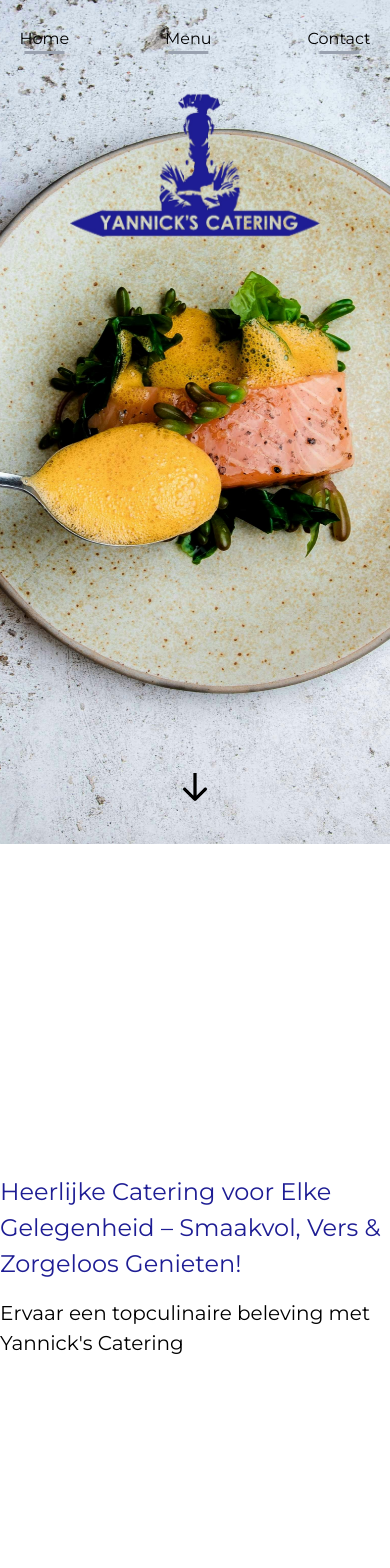
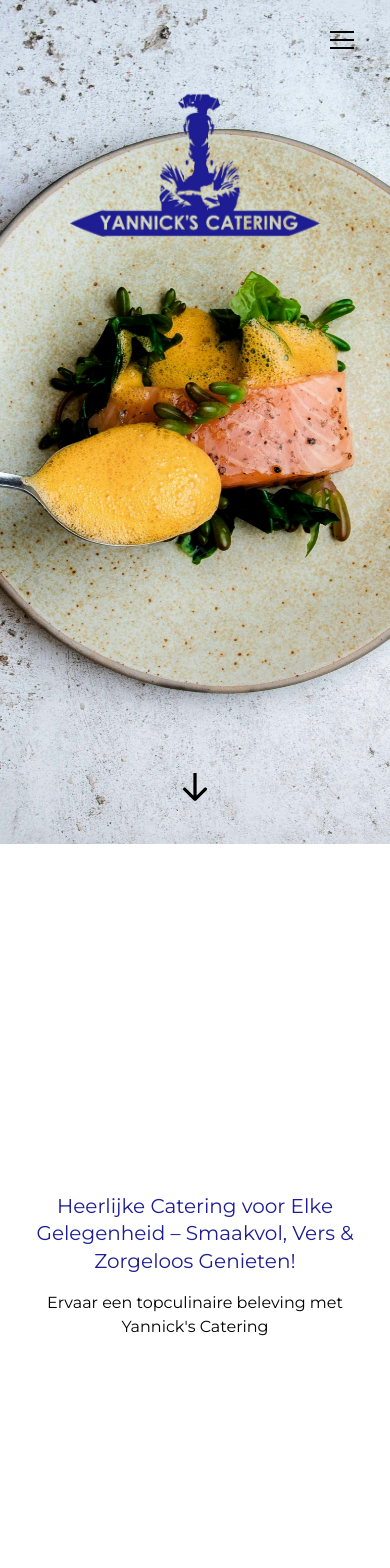
Before and after one commit to imadzaanine/yannickscatering, a Next.js app: page / in a window 390 px wide. Shown: the top 1568 px of the page. Built offline with nearby package versions, Linux system fonts and the light colour scheme.

Commit message:
Fixed the services for small displays

```diff
--- a/app/page.tsx
+++ b/app/page.tsx
@@ -7,13 +7,13 @@ import Services from "@/public/components/layout/Services";
 import OurWork from "@/public/components/layout/OurWork";
 import Offer from "@/public/components/layout/Offer";
 import Footer from "@/public/components/layout/Footer";
-import {useEffect, useState} from "react";
-
+import { MenuProvider } from "@/public/components/contexts/MenuContext";
+import { useEffect, useState } from "react";
 
 export default function Home() {
+  const [loading, setLoading] = useState(true);
+  const [progress, setProgress] = useState(0);
 
-  const[loading, setLoading] = useState(true);
-  const[progress, setProgress] = useState(0);
   useEffect(() => {
     const imageUrls = [
       "/imgi_1_logo.png",
@@ -48,6 +48,7 @@ export default function Home() {
       img.onerror = finish;
     });
   }, []);
+
   if (loading) {
     return (
       <div className="flex h-screen flex-col items-center justify-center bg-white">
@@ -57,19 +58,20 @@ if (loading) {
             style={{ width: `${progress}%` }}
           />
         </div>
-
         <p className="mt-4">{Math.round(progress)}%</p>
       </div>
     );
   }
+
   return (
+    <MenuProvider>
       <div className="relative min-h-screen">
         <div
           className="fixed inset-0 -z-10"
           style={{
             backgroundImage: "url('/imgi_4_salmon.jpg')",
             backgroundSize: "cover",
-          backgroundPosition: "center",
+            backgroundPosition: "center 40%",
           }}
         />
         <div className="relative z-10">
@@ -83,5 +85,6 @@ if (loading) {
           <Footer />
         </div>
       </div>
+    </MenuProvider>
   );
 }
--- /dev/null
+++ b/public/components/contexts/MenuContext.tsx
@@ -0,0 +1,24 @@
+'use client';
+import React, { createContext, useContext, useState } from 'react';
+
+interface MenuContextValue {
+  menuOpen: boolean;
+  setMenuOpen: React.Dispatch<React.SetStateAction<boolean>>;
+}
+
+const MenuContext = createContext<MenuContextValue | undefined>(undefined);
+
+export const MenuProvider: React.FC<{ children: React.ReactNode }> = ({ children }) => {
+  const [menuOpen, setMenuOpen] = useState(false);
+  return (
+    <MenuContext.Provider value={{ menuOpen, setMenuOpen }}>
+      {children}
+    </MenuContext.Provider>
+  );
+};
+
+export const useMenu = () => {
+  const ctx = useContext(MenuContext);
+  if (!ctx) throw new Error('useMenu must be used within MenuProvider');
+  return ctx;
+};
--- a/public/components/layout/HeaderSection.tsx
+++ b/public/components/layout/HeaderSection.tsx
@@ -3,9 +3,11 @@ import React from 'react';
 import { motion, useScroll, useTransform } from 'framer-motion';
 import Logo from '../ui/Logo';
 import Image from 'next/image';
+import { useMenu } from '../contexts/MenuContext';
 
 const HeaderSection: React.FC = () => {
   const { scrollY } = useScroll();
+  const { menuOpen } = useMenu();
   const logoOpacity = useTransform(scrollY, [0, 200], [1, 0]);
   const logoScale = useTransform(scrollY, [0, 200], [1, 0.6]);
   const logoY = useTransform(scrollY, [0, 200], [0, -40]);
@@ -15,7 +17,12 @@ const HeaderSection: React.FC = () => {
   return (
     <div className='flex flex-col items-center min-h-screen justify-between gap-4 pb-10' id='Home'>
       <motion.div style={{ opacity: logoOpacity, scale: logoScale, y: logoY }} className='sticky top-0'>
-        <Logo width={250} height={40} />
+        <motion.div
+          animate={{ opacity: menuOpen ? 0 : 1 }}
+          transition={{ duration: 0.3, ease: 'easeInOut' }}
+        >
+          <Logo width={250} height={40} />
+        </motion.div>
       </motion.div>
 
       <motion.div
--- a/public/components/layout/NavBar.tsx
+++ b/public/components/layout/NavBar.tsx
@@ -1,42 +1,104 @@
 'use client';
-import React from 'react';
-import { motion, useScroll, useTransform } from 'framer-motion';
+import React, { useState } from 'react';
+import { motion, useScroll, useTransform, useMotionValueEvent, useAnimationControls, AnimatePresence } from 'framer-motion';
 import Logo from '../ui/Logo';
+import { useMenu } from '../contexts/MenuContext';
 
 const NavBar: React.FC = () => {
   const { scrollY } = useScroll();
   const opacity = useTransform(scrollY, [150, 250], [0, 1]);
   const scale = useTransform(scrollY, [150, 250], [0.85, 1]);
+  const { menuOpen, setMenuOpen } = useMenu();
+  const [scrolled, setScrolled] = useState(false);
+  const hamburgerControls = useAnimationControls();
+
+  useMotionValueEvent(scrollY, 'change', (latest) => {
+    setScrolled(latest > 250);
+  });
+
+  const links = [
+    { label: 'Home', id: 'Home' },
+    { label: 'Menu', id: 'OurWork' },
+    { label: 'Contact', id: 'Offer' },
+  ];
+
+  const handleNavClick = (id: string) => {
+    document.getElementById(id)?.scrollIntoView({ behavior: 'smooth' });
+    setMenuOpen(false);
+  };
+
+  const handleHamburgerClick = () => {
+    setMenuOpen((prev) => !prev);
+    hamburgerControls.start({
+      scale: [1, 0.8, 1.15, 1],
+      transition: { duration: 0.4, ease: 'easeOut' },
+    });
+  };
+
+  const navBg = menuOpen ? 'rgba(255,255,255,1)' : scrolled ? 'rgba(255,255,255,0.6)' : 'rgba(255,255,255,0)';
+  const showBlur = !menuOpen && scrolled;
 
   return (
-    <nav className="fixed top-0 w-full z-50 flex items-center justify-between px-8 h-20">
-      <motion.div style={{ opacity, scale }}>
+    <motion.nav
+      animate={{ backgroundColor: navBg }}
+      transition={{ duration: 0.2, ease: 'easeOut' }}
+      className={`fixed top-0 w-full z-50 flex items-center justify-between px-8 h-20 md:!bg-transparent md:backdrop-blur-none ${
+        showBlur ? 'backdrop-blur-md' : ''
+      }`}
+    >
+      <motion.div
+        animate={{ opacity: menuOpen ? 1 : undefined }}
+        style={{ opacity: menuOpen ? 1 : opacity, scale }}
+        transition={{ duration: 0.3, ease: 'easeInOut' }}
+      >
         <Logo width={100} height={16} />
       </motion.div>
 
-      <div className='absolute left-1/2 transform -translate-x-1/2'>
-        <ul className='flex space-x-24'>
-          <li className='group text-black cursor-pointer' onClick={() =>
-document.getElementById('Home')?.scrollIntoView({ behavior: 'smooth' })
-          }>
-            <div>Home</div>
-            <div className='w-10 h-0.75 bg-gray-400 mx-auto transition-colors group-hover:bg-[#1E1D94]'></div>
-          </li>
-          <li className='group text-black cursor-pointer' onClick={() =>
-document.getElementById('OurWork')?.scrollIntoView({ behavior: 'smooth' })
-          }>
-            <div>Menu</div>
-            <div className='w-10 h-0.75 bg-gray-400 mx-auto transition-colors group-hover:bg-[#1E1D94]'></div>
-          </li>
-          <li className='group text-black cursor-pointer' onClick={() =>
-document.getElementById('Offer')?.scrollIntoView({ behavior: 'smooth' })
-          }>
-            <div>Contact</div>
-            <div className='w-10 h-0.75 bg-gray-400 mx-auto transition-colors group-hover:bg-[#1E1D94]'></div>
-          </li>
+      <div className="hidden md:block absolute left-1/2 transform -translate-x-1/2">
+        <ul className="flex space-x-24">
+          {links.map((link) => (
+            <li key={link.id} className="group text-black cursor-pointer" onClick={() => handleNavClick(link.id)}>
+              <div>{link.label}</div>
+              <div className="w-10 h-0.75 bg-gray-400 mx-auto transition-colors group-hover:bg-[#1E1D94]"></div>
+            </li>
+          ))}
         </ul>
       </div>
-    </nav>
+
+      <motion.button
+        animate={hamburgerControls}
+        className="md:hidden flex flex-col justify-center items-center gap-1.5 w-8 h-8 z-50"
+        onClick={handleHamburgerClick}
+        aria-label="Toggle menu"
+        aria-expanded={menuOpen}
+      >
+        <motion.span animate={menuOpen ? { rotate: 45, y: 8 } : { rotate: 0, y: 0 }} className="w-6 h-0.5 bg-black block origin-center" />
+        <motion.span animate={menuOpen ? { opacity: 0 } : { opacity: 1 }} className="w-6 h-0.5 bg-black block" />
+        <motion.span animate={menuOpen ? { rotate: -45, y: -8 } : { rotate: 0, y: 0 }} className="w-6 h-0.5 bg-black block origin-center" />
+      </motion.button>
+
+      <AnimatePresence>
+        {menuOpen && (
+          <motion.div
+            initial={{ opacity: 0, y: -20 }}
+            animate={{ opacity: 1, y: 0 }}
+            exit={{ opacity: 0, y: -20 }}
+            transition={{ duration: 0.2, ease: 'easeOut' }}
+            className="md:hidden absolute top-20 left-0 w-full shadow-lg px-8 py-6"
+            style={{ backgroundColor: 'white' }}
+          >
+            <ul className="flex flex-col gap-6">
+              {links.map((link) => (
+                <li key={link.id} className="group text-black cursor-pointer text-lg" onClick={() => handleNavClick(link.id)}>
+                  <div>{link.label}</div>
+                  <div className="w-10 h-0.75 bg-gray-400 transition-colors group-hover:bg-[#1E1D94]"></div>
+                </li>
+              ))}
+            </ul>
+          </motion.div>
+        )}
+      </AnimatePresence>
+    </motion.nav>
   );
 };
 
--- a/public/components/layout/Services.tsx
+++ b/public/components/layout/Services.tsx
@@ -9,8 +9,8 @@ const Services: React.FC = () => {
         background: "linear-gradient(to bottom, #ffffff, #f0f0f5)",
       }}
     >
-      <h1 className="text-[#1E1D94] text-[48px] mt-16">Onze Diensten</h1>
-      <div className="mt-2 mb-8 mx-40">
+      <h1 className="text-[#1E1D94] text-[32px] sm:text-[40px] md:text-[48px] mt-10 md:mt-16 text-center px-4">Onze Diensten</h1>
+      <div className="mt-2 mb-8 w-full">
         <ServicesCarousel />
       </div>
     </section>
--- a/public/components/layout/scroll.tsx
+++ b/public/components/layout/scroll.tsx
@@ -2,12 +2,13 @@ import React from "react";
 
 const ScrollTemplate: React.FC = () => {
   return (
-    <section className="flex flex-col items-center justify-center min-h-screen gap-4">
-      <h1 className="text-[#1E1D94] text-[24px]">Heerlijke Catering voor Elke Gelegenheid – Smaakvol, Vers & Zorgeloos Genieten!</h1>
-      <p className="text-[20px] text-black ">
-        Ervaar een topculinaire beleving met Yannick's Catering
+    <section className="flex flex-col items-center justify-center min-h-screen gap-4 px-6 text-center">
+      <h1 className="text-[#1E1D94] text-[20px] sm:text-[24px] leading-snug">
+        Heerlijke Catering voor Elke Gelegenheid – Smaakvol, Vers & Zorgeloos Genieten!
+      </h1>
+      <p className="text-[16px] sm:text-[20px] text-black">
+        Ervaar een topculinaire beleving met Yannick&apos;s Catering
       </p>
-
     </section>
   );
 };
--- a/public/components/ui/Logo.tsx
+++ b/public/components/ui/Logo.tsx
@@ -8,7 +8,7 @@ interface LogoProps {
 
 const Logo: React.FC<LogoProps> = ({ width = 100, height = 20 }) => {
   return (
-   <Image src="/imgi_1_logo.png" alt="Logo" width={width} height={height} priority />
+    <Image src="/imgi_1_logo.png" alt="Logo" width={width} height={height} priority />
   );
 };
 
```
Also changed, not shown: public/components/layout/ServicesCarousel.tsx (+30 -54 lines). Lines whose indentation alone changed are shown as unchanged.
